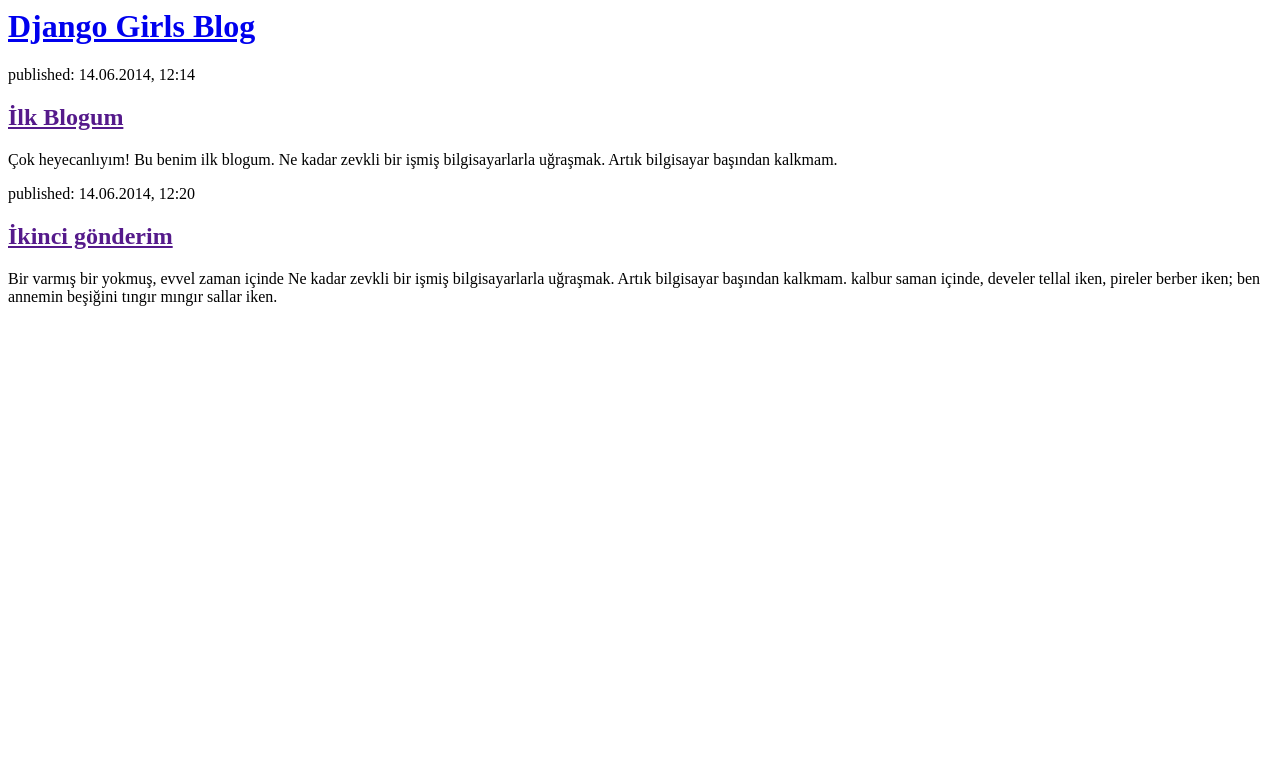
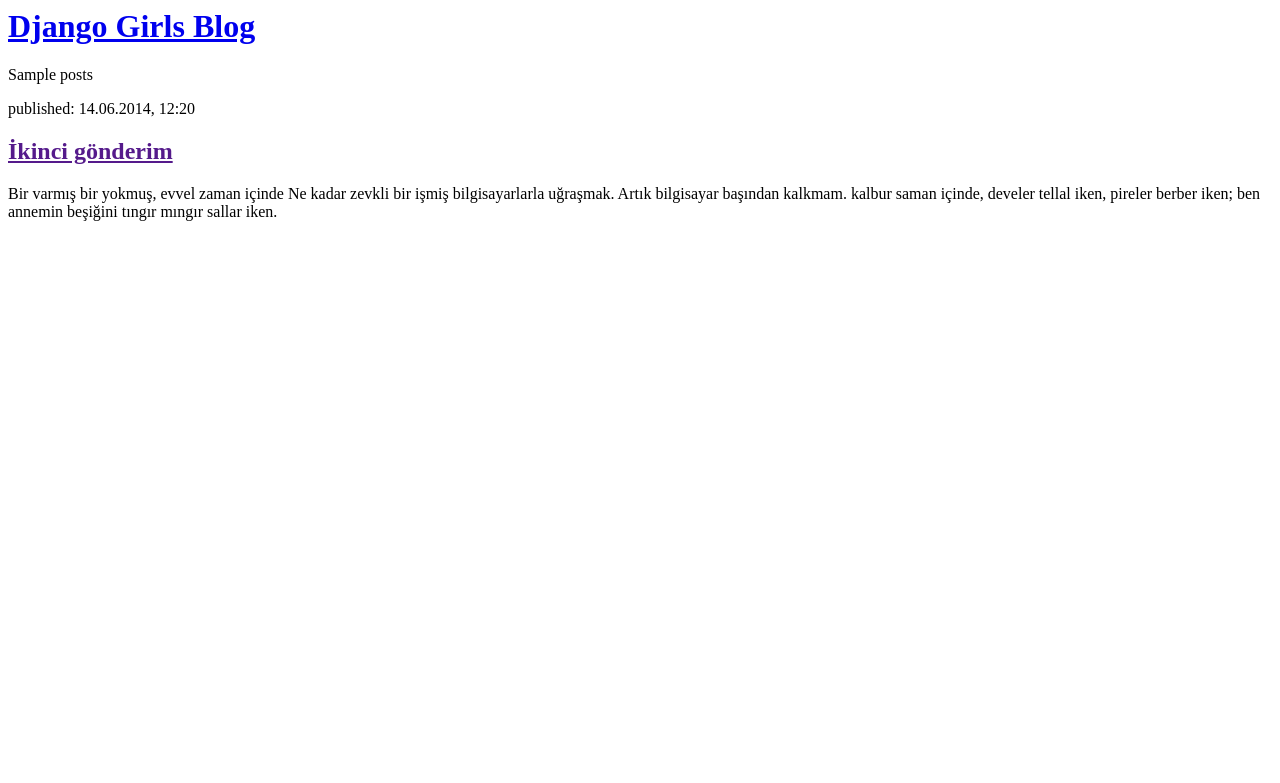
Before and after one commit to sevvalbicerr/my-first-blog, a Django app: template blog/templates/blog/post_list.html in a window 1280 px wide. Shown: the top 783 px of the page. Run offline with Django 3.2, Linux system fonts and the light colour scheme; the template is opened without the code that fills it: most values are stand-ins (such as "Sample title", 1, 10 or a date in 2020).

Commit message:
Veritabanından gönderileri göstermek icin templateler degistirdim

```diff
--- a/blog/templates/blog/post_list.html
+++ b/blog/templates/blog/post_list.html
@@ -6,12 +6,7 @@
         <div>
             <h1><a href="/">Django Girls Blog</a></h1>
         </div>
-        <div>
-            <p>published: 14.06.2014, 12:14</p>
-            <h2><a href="">İlk Blogum</a></h2>
-            <p>Çok heyecanlıyım! Bu benim ilk blogum. Ne kadar zevkli bir işmiş bilgisayarlarla uğraşmak. Artık bilgisayar başından kalkmam. </p>
-        </div>
-
+        {{ posts }}
         <div>
             <p>published: 14.06.2014, 12:20</p>
             <h2><a href="">İkinci gönderim</a></h2>
--- a/blog/views.py
+++ b/blog/views.py
@@ -1,3 +1,6 @@
 from django.shortcuts import render
+from .models import Post
+from django.utils import timezone
 def post_list(request):
+    posts = Post.objects.filter(published_date__lte=timezone.now()).order_by('published_date')
     return render(request, 'blog/post_list.html', {})
```
